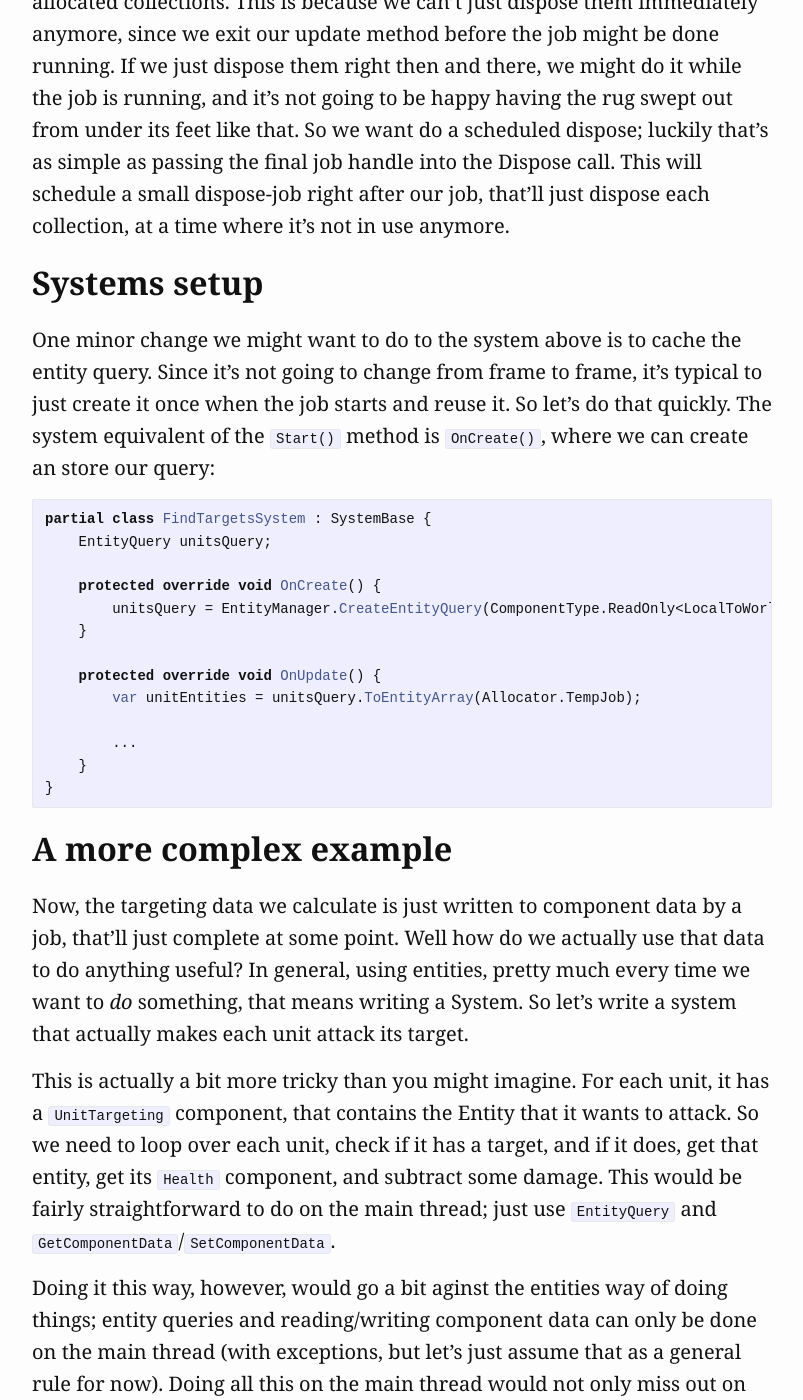
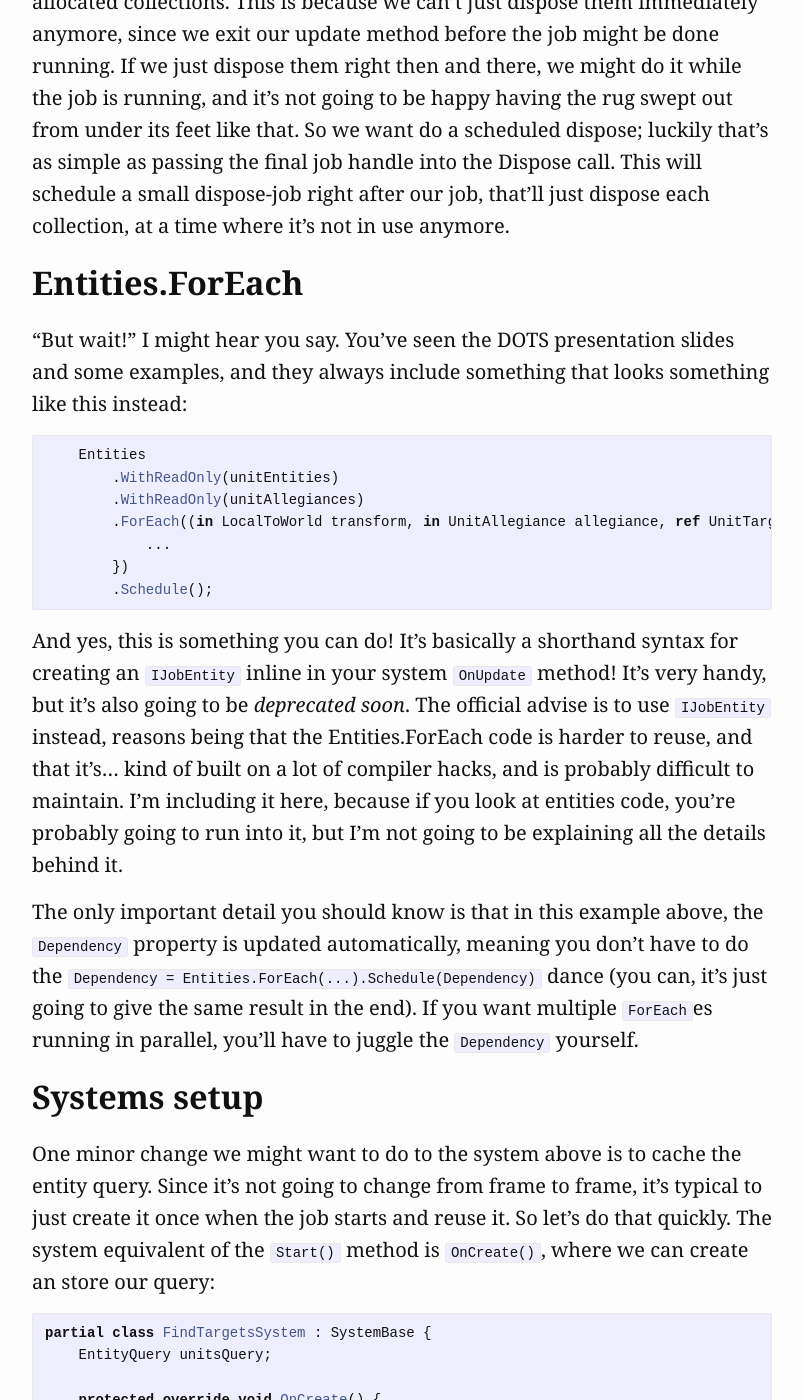
Before and after one commit to ulrikdamm/Ulrikdamm.github.io, a Jekyll site: the page built from _posts/2024-12-23-The-DOTS-Guide.md, in a window 1280 px wide and 1400 px high, scrolled down 34196 px. Shown: the whole window, without its empty margins (238-1041 px from the left). Built offline with Jekyll 4.4.1, drawn with Linux system fonts in a browser that asks for light colours.

Commit message:
Small section on entities.foreach

````diff
--- a/_posts/2024-12-23-The-DOTS-Guide.md
+++ b/_posts/2024-12-23-The-DOTS-Guide.md
@@ -864,6 +864,24 @@ If those details aren't completely clear, don't worry, just know that, in system
 
 In the end, we also pass the `Dependency` property to the `Dispose` calls on our allocated collections. This is because we can't just dispose them immediately anymore, since we exit our update method before the job might be done running. If we just dispose them right then and there, we might do it while the job is running, and it's not going to be happy having the rug swept out from under its feet like that. So we want do a scheduled dispose; luckily that's as simple as passing the final job handle into the Dispose call. This will schedule a small dispose-job right after our job, that'll just dispose each collection, at a time where it's not in use anymore.
 
+### Entities.ForEach
+
+"But wait!" I might hear you say. You've seen the DOTS presentation slides and some examples, and they always include something that looks something like this instead:
+
+```c#
+    Entities
+        .WithReadOnly(unitEntities)
+        .WithReadOnly(unitAllegiances)
+        .ForEach((in LocalToWorld transform, in UnitAllegiance allegiance, ref UnitTargeting targeting) => {
+            ...
+        })
+        .Schedule();
+```
+
+And yes, this is something you can do! It's basically a shorthand syntax for creating an `IJobEntity` inline in your system `OnUpdate` method! It's very handy, but it's also going to be *deprecated soon*. The official advise is to use `IJobEntity` instead, reasons being that the Entities.ForEach code is harder to reuse, and that it's... kind of built on a lot of compiler hacks, and is probably difficult to maintain. I'm including it here, because if you look at entities code, you're probably going to run into it, but I'm not going to be explaining all the details behind it.
+
+The only important detail you should know is that in this example above, the `Dependency` property is updated automatically, meaning you don't have to do the `Dependency = Entities.ForEach(...).Schedule(Dependency)` dance (you can, it's just going to give the same result in the end). If you want multiple `ForEach`es running in parallel, you'll have to juggle the `Dependency` yourself.
+
 ### Systems setup
 
 One minor change we might want to do to the system above is to cache the entity query. Since it's not going to change from frame to frame, it's typical to just create it once when the job starts and reuse it. So let's do that quickly. The system equivalent of the `Start()` method is `OnCreate()`, where we can create an store our query:
````
